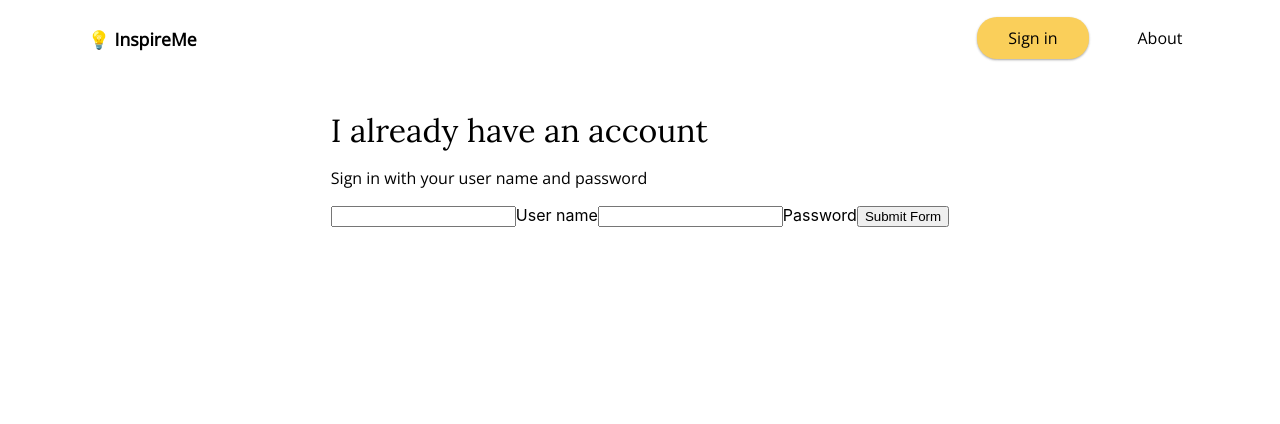
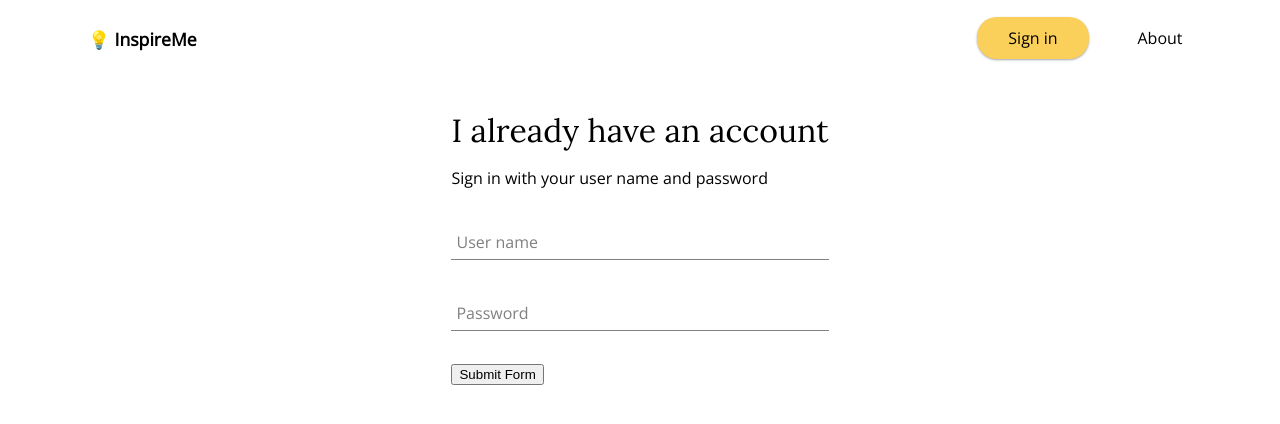
Before and after one commit to etriv/inspireme, a React (Create React App) app: page /sign-in in a window 1280 px wide. Shown: the top 424 px of the page. Built offline with nearby package versions, Linux system fonts and the light colour scheme.

Commit message:
Added FormInput component and used it in the SignIn component.

```diff
--- /dev/null
+++ b/src/components/form-input/form-input.jsx
@@ -0,0 +1,17 @@
+import React from 'react';
+import './form-input.scss';
+
+const FormInput = ({handleChange, label, value, ...otherProps}) => (
+    <div className="input-group">
+        <input className="form-input" onChange={handleChange} {...otherProps} />
+        {
+            label ?
+            <label className={`${value.length ? 'shrink' : ''} form-input-label`}>
+                {label}
+            </label>
+            : null
+        }
+    </div>
+)
+
+export default FormInput;
--- /dev/null
+++ b/src/components/form-input/form-input.scss
@@ -0,0 +1,55 @@
+$sub-color: grey;
+$main-color: black;
+
+@mixin shrinkLabel {
+  top: -1rem;
+  font-size: 0.8rem;
+  color: $main-color;
+}
+
+.input-group {
+  position: relative;
+  margin: 2rem 0;
+  font-family: 'Open Sans', sans-serif;
+
+  .form-input {
+    background: none;
+    background-color: white;
+    color: $sub-color;
+    font-size: 1rem;
+    padding: 10px 10px 10px 5px;
+    display: block;
+    width: 100%;
+    border: none;
+    border-radius: 0;
+    border-bottom: 1px solid $sub-color;
+    margin: 25px 0;
+
+    &:focus {
+      outline: none;
+    }
+
+    &:focus ~ .form-input-label {
+      @include shrinkLabel();
+    }
+  }
+
+  input[type='password'] {
+    letter-spacing: 0.2rem;
+  }
+
+  .form-input-label {
+    color: $sub-color;
+    font-size: 16px;
+    font-weight: normal;
+    position: absolute;
+    pointer-events: none;
+    left: 5px;
+    top: 10px;
+    transition: 300ms ease all;
+
+    &.shrink {
+      @include shrinkLabel();
+    }
+  }
+}
--- a/src/components/sign-in/sign-in.jsx
+++ b/src/components/sign-in/sign-in.jsx
@@ -1,5 +1,6 @@
 import React from 'react';
 import './sign-in.scss';
+import FormInput from '../form-input/form-input';
 //import styled from 'styled-components';
 //import {main_colors5 as main_colors, shadeHexColor} from '../../modules/main-colors';
 
@@ -7,7 +8,7 @@
     constructor(props) {
         super(props);
         this.state = {
-            user_name: '',
+            userName: '',
             password: ''
         }
     }
@@ -30,14 +31,14 @@
                 <h3>I already have an account</h3>
                 <p>Sign in with your user name and password</p>
                 <form onSubmit={this.handleSubmit}>
-                    <input name="user_name" type="text"
-                        value={this.state.name} required
-                        onChange={this.handleChange} />
-                    <label>User name</label>
-                    <input name="password" type="password"
+                    <FormInput name="userName" type="text"
+                        value={this.state.userName} required
+                        handleChange={this.handleChange}
+                        label="User name" />
+                    <FormInput name="password" type="password"
                         value={this.state.password} required
-                        onChange={this.handleChange} />
-                    <label>Password</label>
+                        handleChange={this.handleChange}
+                        label="Password" />
 
                     <input type="submit" value="Submit Form" />
                 </form>
--- a/src/modules/main-colors.jsx
+++ b/src/modules/main-colors.jsx
@@ -51,7 +51,6 @@
 
 
 function shadeHexColor(color, percent) {
-    console.log('Shading color...');
     var f=parseInt(color.slice(1),16),t=percent<0?0:255,p=percent<0?percent*-1:percent,R=f>>16,G=(f>>8)&0x00FF,B=f&0x0000FF;
     return "#"+(0x1000000+(Math.round((t-R)*p)+R)*0x10000+(Math.round((t-G)*p)+G)*0x100+(Math.round((t-B)*p)+B)).toString(16).slice(1);
 }
--- a/src/pages/sign-in/sign-in-page.jsx
+++ b/src/pages/sign-in/sign-in-page.jsx
@@ -5,7 +5,7 @@
 
 const SignInPage = () => {
     return (
-        <div className="sign-in-container">
+        <div className="sign-in-page">
             <SignIn></SignIn>
         </div>
     );
--- a/src/pages/sign-in/sign-in-page.scss
+++ b/src/pages/sign-in/sign-in-page.scss
@@ -1,4 +1,4 @@
-.sign-in-container {
+.sign-in-page {
     // border: 1px dotted black;
     display: flex;
     flex-direction: row;
```
